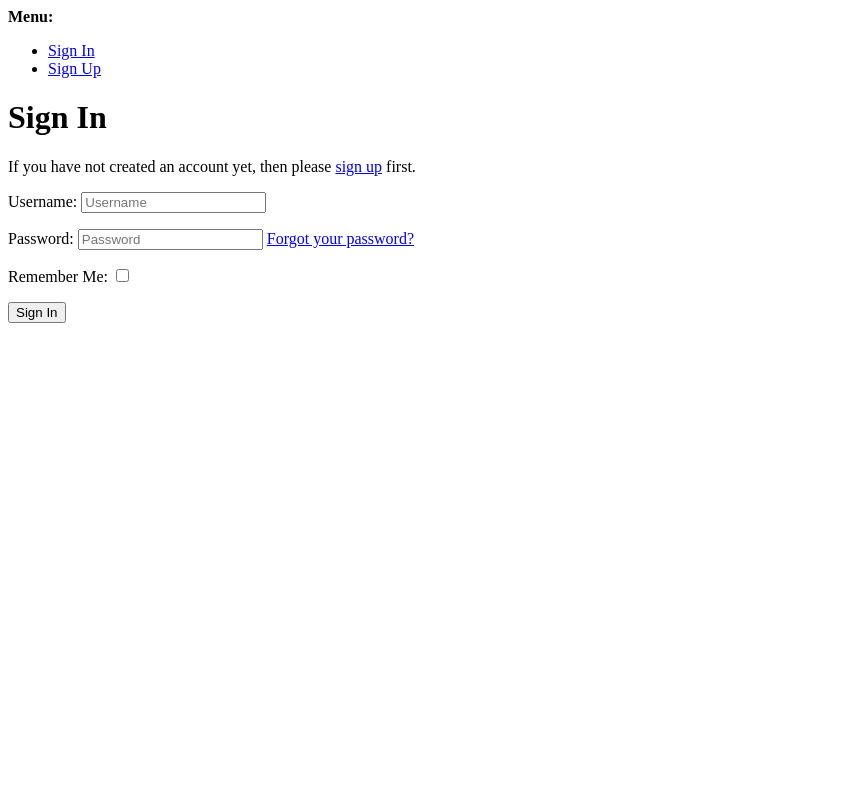
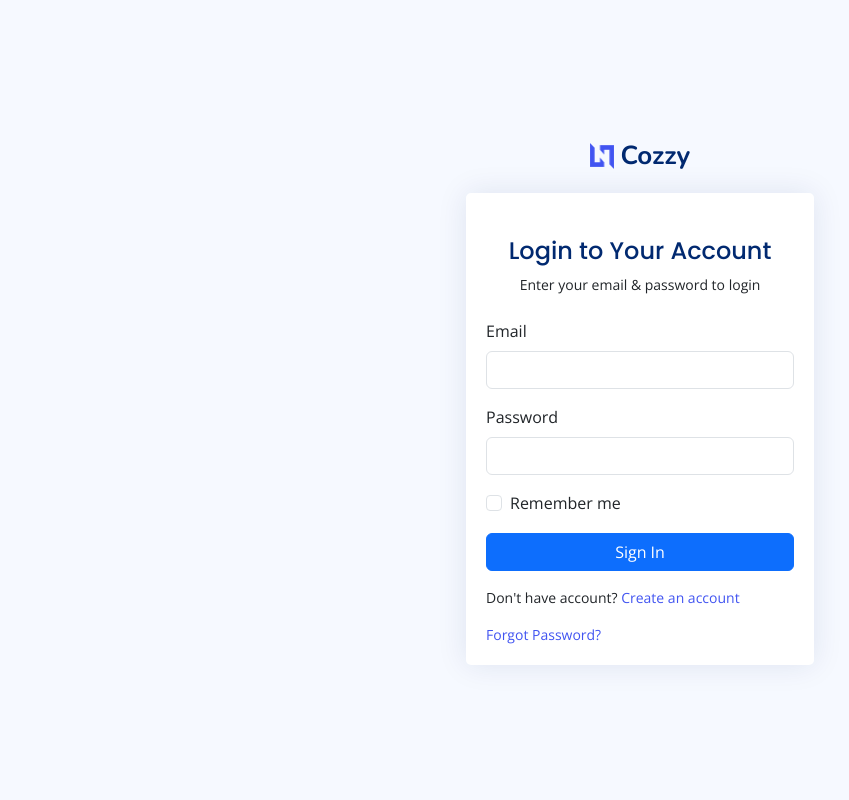
Before and after one commit to SamsonEshipillahPasili/cozzy, a Django app: page /account/login/ in a window 1280 px wide. Shown: the whole page, without its empty margins (0-849 px from the left). Run offline with Django 5.2, Linux system fonts and the light colour scheme; some libraries are stand-ins or nearby versions.

Commit message:
Add the login page

```diff
--- /dev/null
+++ b/templates/account/login.html
@@ -0,0 +1,95 @@
+{% extends 'base.html' %}
+{% load static %}
+{% load account %}
+
+{% block main %}
+    <div class="container">
+        <section
+                class="section register min-vh-100 d-flex flex-column align-items-center justify-content-center py-4">
+            <div class="container">
+                <div class="row justify-content-center">
+                    <div class="col-lg-4 col-md-6 d-flex flex-column align-items-center justify-content-center">
+
+                        <div class="d-flex justify-content-center py-4">
+                            <a href="index.html" class="logo d-flex align-items-center w-auto">
+                                <img src="{% static 'img/logo.png' %}" alt="">
+                                <span class="d-none d-lg-block">Cozzy</span>
+                            </a>
+                        </div><!-- End Logo -->
+
+                        <div class="card mb-3">
+
+                            <div class="card-body">
+
+                                <div class="pt-4 pb-2">
+                                    <h5 class="card-title text-center pb-0 fs-4">Login to Your Account</h5>
+                                    <p class="text-center small">Enter your email & password to login</p>
+                                </div>
+
+                                <form class="row g-3" method="POST" action="{% url 'account_login' %}">
+                                    {% csrf_token %}
+
+                                    {% if redirect_field_value %}
+                                        <input type="hidden" name="{{ redirect_field_name }}" value="{{ redirect_field_value }}"/>
+                                    {% endif %}
+
+                                    {% if form.non_field_errors %}
+                                        <div class="alert alert-danger">
+                                            {% for error in form.non_field_errors %}
+                                                {{ error }}
+                                            {% endfor %}
+                                        </div>
+                                    {% endif %}
+
+                                    <div class="col-12">
+                                        <label for="id_login" class="form-label">Email</label>
+                                        <input type="email" name="login" class="form-control {% if form.login.errors %}is-invalid{% endif %}"
+                                               id="id_login" required>
+                                        {% if form.login.errors %}
+                                            <div class="invalid-feedback">
+                                                {% for error in form.login.errors %}
+                                                    {{ error }}
+                                                {% endfor %}
+                                            </div>
+                                        {% endif %}
+                                    </div>
+
+                                    <div class="col-12">
+                                        <label for="id_password" class="form-label">Password</label>
+                                        <input type="password" name="password" class="form-control {% if form.password.errors %}is-invalid{% endif %}"
+                                               id="id_password" required>
+                                        {% if form.password.errors %}
+                                            <div class="invalid-feedback">
+                                                {% for error in form.password.errors %}
+                                                    {{ error }}
+                                                {% endfor %}
+                                            </div>
+                                        {% endif %}
+                                    </div>
+
+                                    <div class="col-12">
+                                        <div class="form-check">
+                                            <input class="form-check-input" type="checkbox" name="remember"
+                                                   id="id_remember">
+                                            <label class="form-check-label" for="id_remember">Remember me</label>
+                                        </div>
+                                    </div>
+                                    <div class="col-12">
+                                        <button class="btn btn-primary w-100" type="submit">Sign In</button>
+                                    </div>
+                                    <div class="col-12">
+                                        <p class="small mb-0">Don't have account? <a href="{% url 'account_signup' %}">Create
+                                            an account</a></p>
+                                    </div>
+                                    <div class="col-12">
+                                        <p class="small mb-0"><a href="{% url 'account_reset_password' %}">Forgot Password?</a></p>
+                                    </div>
+                                </form>
+                            </div>
+                        </div>
+                    </div>
+                </div>
+            </div>
+        </section>
+    </div>
+{% endblock %}
--- a/templates/base.html
+++ b/templates/base.html
@@ -30,38 +30,14 @@
 
     <!-- Template Main CSS File -->
     <link href="{% static 'css/style.css' %}" rel="stylesheet">
-
-    <!-- =======================================================
-    * Template Name: NiceAdmin
-    * Template URL: https://bootstrapmade.com/nice-admin-bootstrap-admin-html-template/
-    * Updated: Apr 20 2024 with Bootstrap v5.3.3
-    * Author: BootstrapMade.com
-    * License: https://bootstrapmade.com/license/
-    ======================================================== -->
 </head>
 
 <body>
 
-<main id="main" class="main">
-
+<main>
+    {% block main %}
+    {% endblock %}
 </main><!-- End #main -->
-
-<!-- ======= Footer ======= -->
-<footer id="footer" class="footer">
-    <div class="copyright">
-        &copy; Copyright <strong><span>NiceAdmin</span></strong>. All Rights Reserved
-    </div>
-    <div class="credits">
-        <!-- All the links in the footer should remain intact. -->
-        <!-- You can delete the links only if you purchased the pro version. -->
-        <!-- Licensing information: https://bootstrapmade.com/license/ -->
-        <!-- Purchase the pro version with working PHP/AJAX contact form: https://bootstrapmade.com/nice-admin-bootstrap-admin-html-template/ -->
-        Designed by <a href="https://bootstrapmade.com/">BootstrapMade</a>
-    </div>
-</footer><!-- End Footer -->
-
-<a href="#" class="back-to-top d-flex align-items-center justify-content-center"><i
-        class="bi bi-arrow-up-short"></i></a>
 
 <!-- Vendor JS Files -->
 <script src="{% static 'vendor/apexcharts/apexcharts.min.js' %}"></script>
```
Also changed, not shown: cozzy/settings.py (+9 -0 lines).
